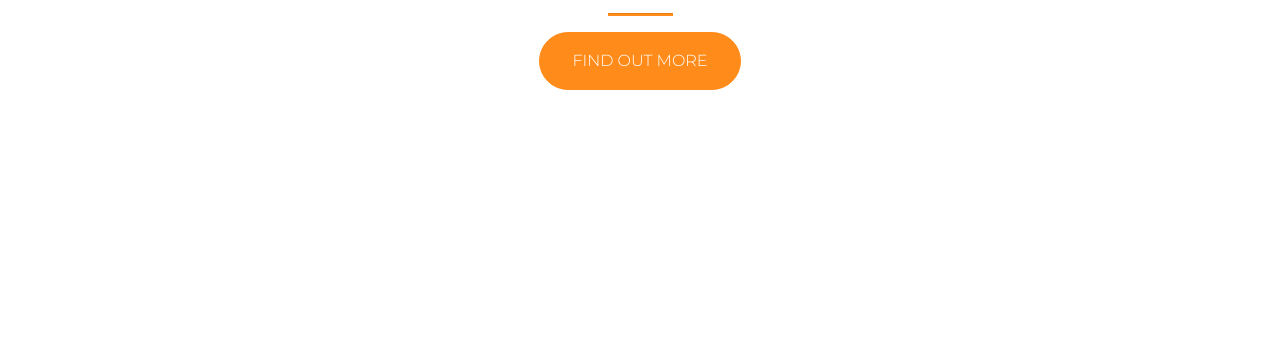
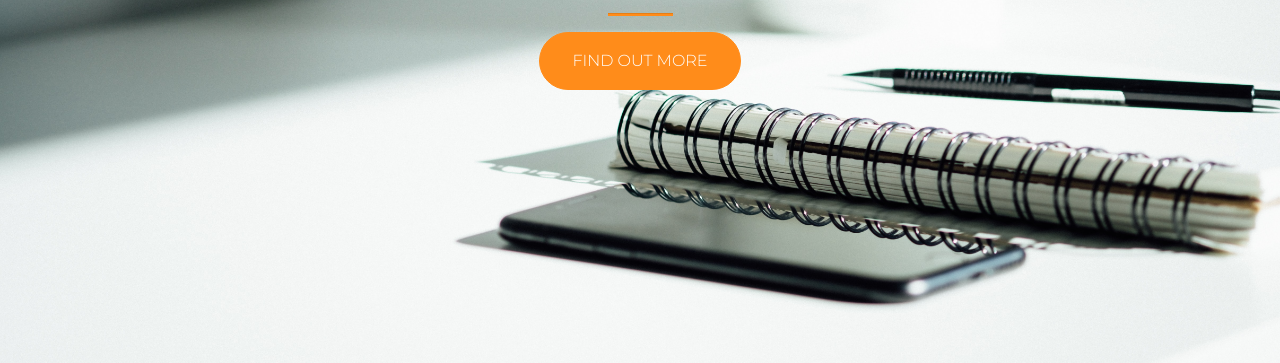
Before and after one commit to Noi-Nguyen/Noi-Nguyen.github.io, a plain HTML site: page index.html in a window 1280 px wide. Shown: the part 437-800 px from the top of the page. Drawn offline with nearby package versions, Linux system fonts and the light colour scheme.

Commit message:
replace the background image url 3rd time

```diff
--- a/css/style.css
+++ b/css/style.css
@@ -6,7 +6,7 @@ html{
 body{
     width: 100%;
     height:100%;
-    background: url(/(root)/dose-media-bU6JyhSI6zo-unsplash.jpg) no-repeat center center fixed;
+    background: url(../dose-media-bU6JyhSI6zo-unsplash.jpg) no-repeat center center fixed;
     -webkit-background-size: cover;
     -moz-background-size: cover;
     -o-background-size: cover;
```
